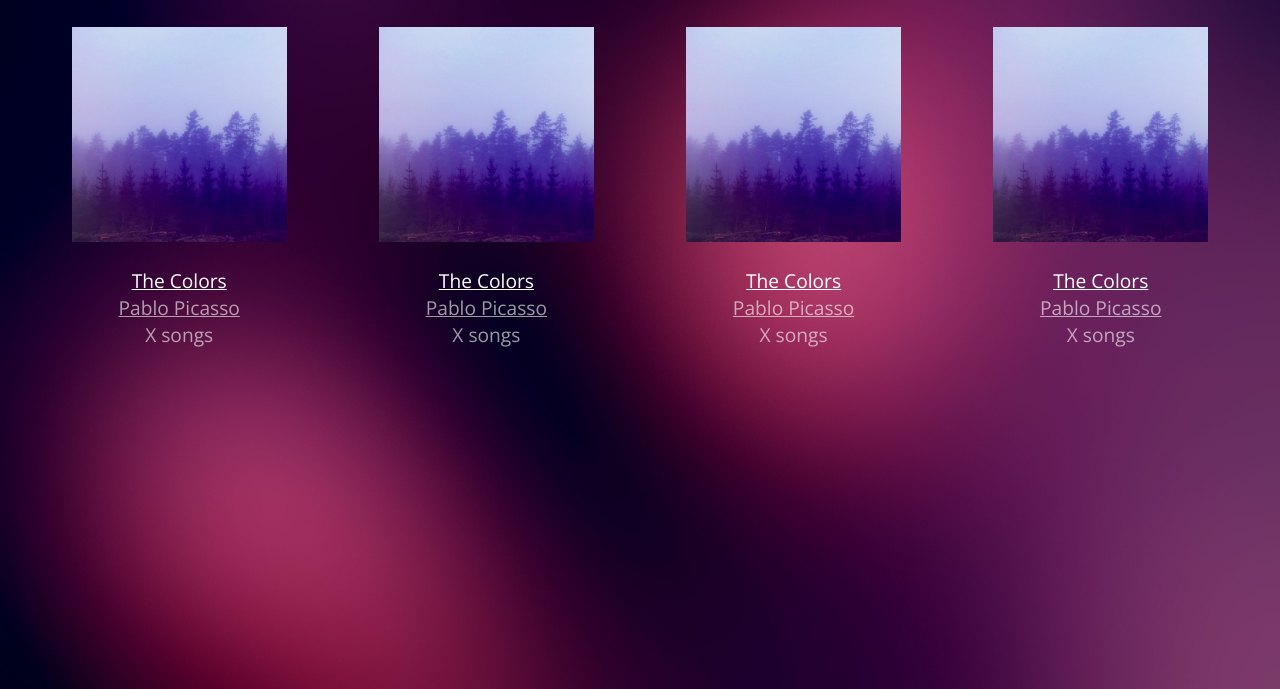
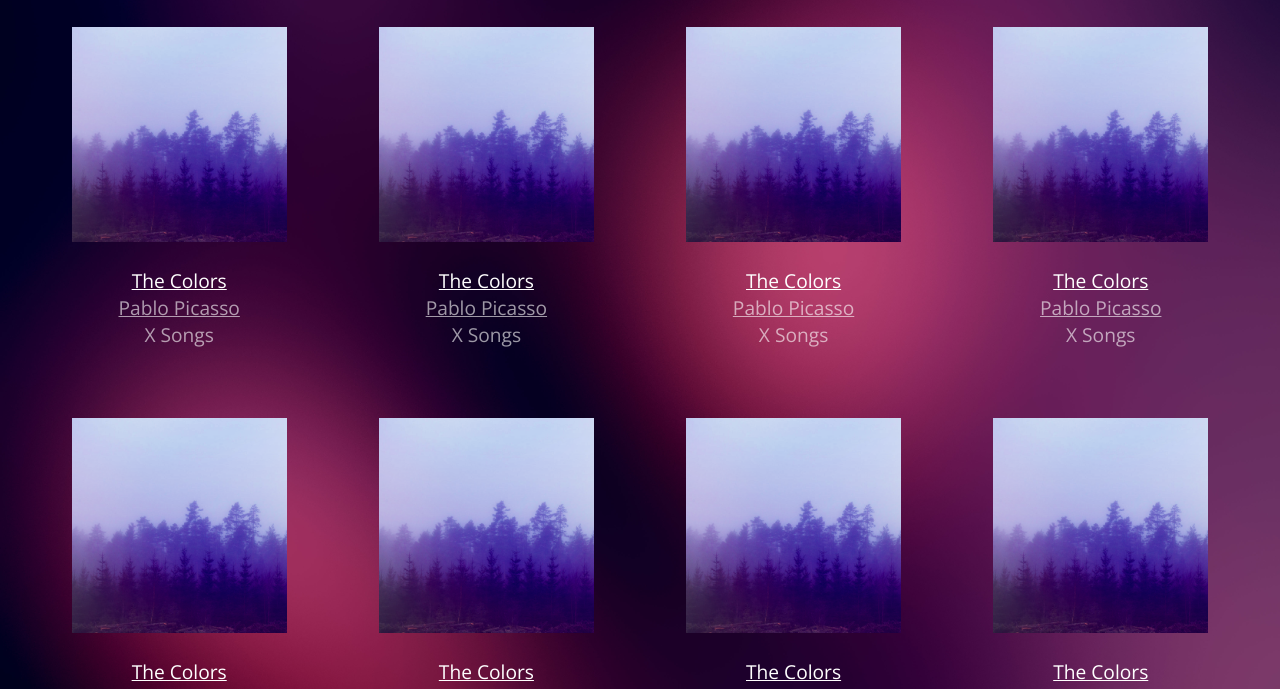
Before and after one commit to jstruthers/blocJamsReact, a plain HTML site: page collection.html in a window 1280 px wide. Shown: the part 103-792 px from the top of the page. Drawn offline with nearby package versions, Linux system fonts and the light colour scheme.

Commit message:
Add script into collection.html that will generate album templates

```diff
--- a/collection.html
+++ b/collection.html
@@ -26,76 +26,9 @@
 
   <section class="album-covers container clearfix">
 
-    <div class="collection-album-container column fourth">
+  </section>
 
-      <img src="assets/images/album_covers/01.png" alt="album cover"/>
+  <script src="scripts/collection.js"></script>
 
-      <div class="collection-album-info caption">
-
-        <p>
-          <a href="album.html" class="album-name">The Colors</a>
-          <br/>
-          <a href="album.html">Pablo Picasso</a>
-          <br/>
-          X songs
-          <br/>
-        </p>
-
-      </div>
-    </div>
-
-    <div class="collection-album-container column fourth">
-
-      <img src="assets/images/album_covers/01.png" alt="album cover">
-
-      <div class="collection-album-info caption">
-
-        <p>
-          <a href="album.html" class="album-name">The Colors</a>
-          <br/>
-          <a href="album.html">Pablo Picasso</a>
-          <br/>
-          X songs
-          <br/>
-        </p>
-
-      </div>
-    </div>
-
-    <div class="collection-album-container column fourth">
-
-      <img src="assets/images/album_covers/01.png" alt="album cover">
-
-      <div class="collection-album-info caption">
-
-        <p>
-          <a href="album.html" class="album-name">The Colors</a>
-          <br/>
-          <a href="album.html">Pablo Picasso</a>
-          <br/>
-          X songs
-          <br/>
-        </p>
-
-      </div>
-    </div>
-
-    <div class="collection-album-container column fourth">
-
-      <img src="assets/images/album_covers/01.png" alt="album cover">
-
-      <div class="collection-album-info caption">
-
-        <p>
-          <a href="album.html" class="album-name">The Colors</a>
-          <br/>
-          <a href="album.html">Pablo Picasso</a>
-          <br/>
-          X songs
-          <br/>
-        </p>
-      </div>
-    </div>
-  </section>
 </body>
 </html>
--- /dev/null
+++ b/scripts/collection.js
@@ -0,0 +1,26 @@
+var collectionItemTemplate =
+    '<div class="collection-album-container column fourth">'
+  + '  <img src="assets/images/album_covers/01.png" alt="Album Cover">'
+  + '  <div class="collection-album-info caption">'
+  + '    <p>'
+  + '      <a href="/album.html" class="album-name"> The Colors </a>'
+  + '      <br/>'
+  + '      <a href="/album.html"> Pablo Picasso </a>'
+  + '      <br/>'
+  + '      X Songs'
+  + '      <br/>'
+  + '    </p>'
+  + '  </div>'
+  + '</div>'
+  ;
+
+window.onload = function () {
+
+  var collectionContainer = document.getElementsByClassName('album-covers')[0];
+
+  collectionContainer.innerHTML = '';
+
+  for (var i = 0; i < 12; i += 1) {
+    collectionContainer.innerHTML += collectionItemTemplate;
+  }
+}
```
